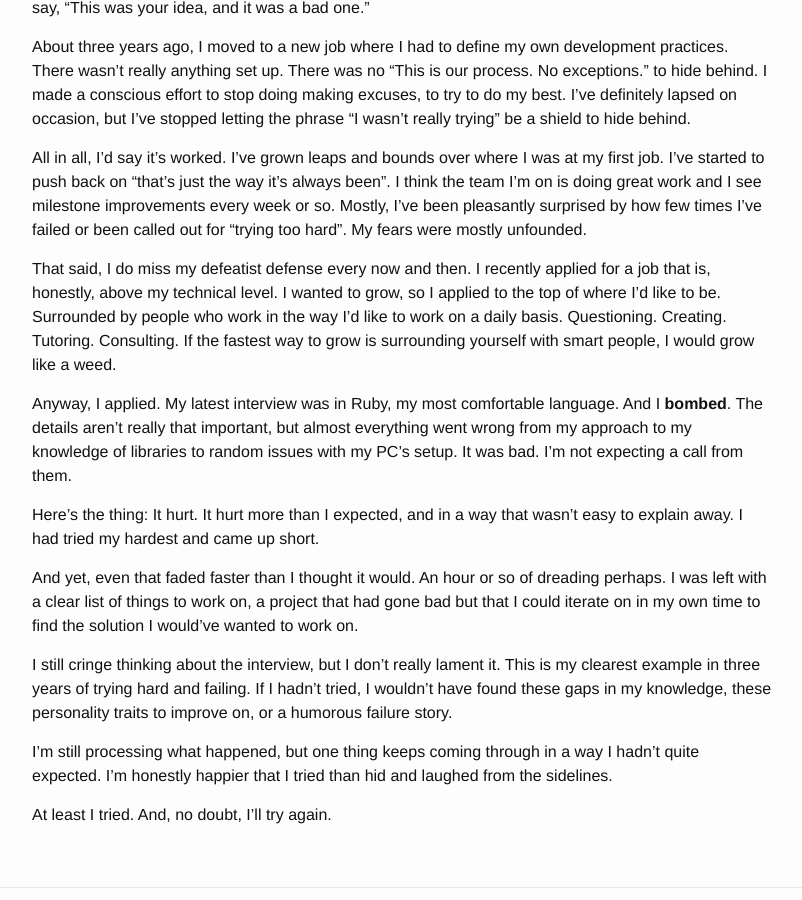
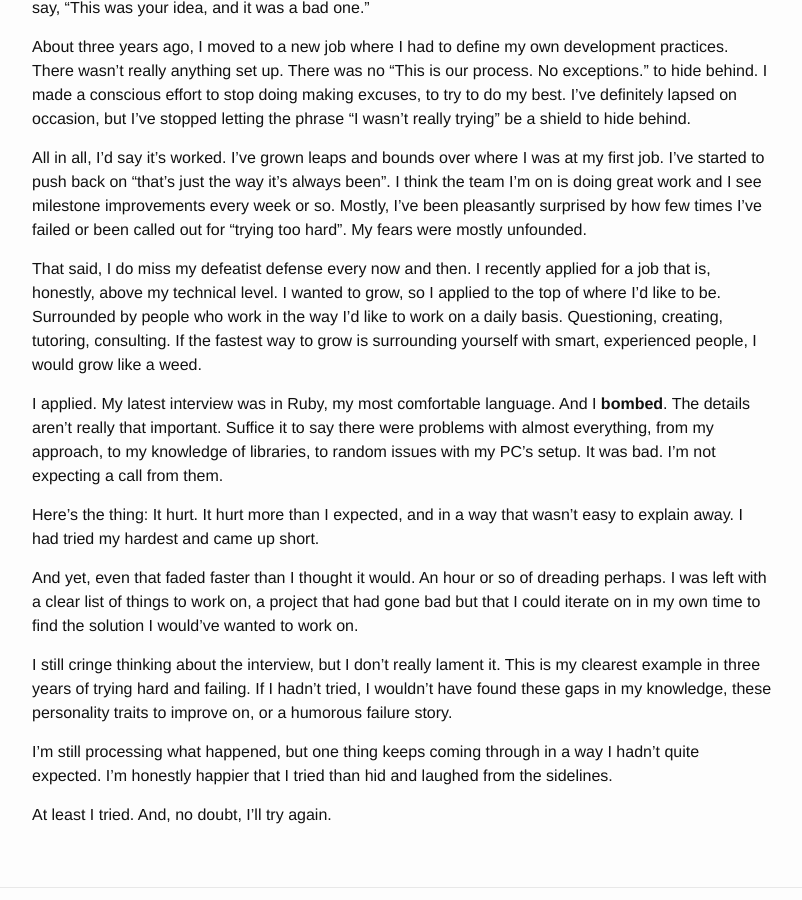
Before and after one commit to McPolemic/McPolemic.github.io, a Jekyll site: the page built from _posts/2016-03-24-defeatism.md, in a window 1280 px wide and 900 px high, scrolled down 696 px. Shown: the whole window, without its empty margins (238-1040 px from the left). Built offline with Jekyll 4.4.1, drawn with Linux system fonts in a browser that asks for light colours.

Commit message:
Fixed a few typos.

```diff
--- a/_posts/2016-03-24-defeatism.md
+++ b/_posts/2016-03-24-defeatism.md
@@ -18,9 +18,9 @@ About three years ago, I moved to a new job where I had to define my own develop
 
 All in all, I'd say it's worked. I've grown leaps and bounds over where I was at my first job. I've started to push back on "that's just the way it's always been". I think the team I'm on is doing great work and I see milestone improvements every week or so. Mostly, I've been pleasantly surprised by how few times I've failed or been called out for "trying too hard". My fears were mostly unfounded.
 
-That said, I do miss my defeatist defense every now and then. I recently applied for a job that is, honestly, above my technical level. I wanted to grow, so I applied to the top of where I'd like to be. Surrounded by people who work in the way I'd like to work on a daily basis. Questioning. Creating. Tutoring. Consulting. If the fastest way to grow is surrounding yourself with smart people, I would grow like a weed.
+That said, I do miss my defeatist defense every now and then. I recently applied for a job that is, honestly, above my technical level. I wanted to grow, so I applied to the top of where I'd like to be. Surrounded by people who work in the way I'd like to work on a daily basis. Questioning, creating, tutoring, consulting. If the fastest way to grow is surrounding yourself with smart, experienced people, I would grow like a weed.
 
-Anyway, I applied. My latest interview was in Ruby, my most comfortable language. And I **bombed**. The details aren't really that important, but almost everything went wrong from my approach to my knowledge of libraries to random issues with my PC's setup. It was bad. I'm not expecting a call from them.
+I applied. My latest interview was in Ruby, my most comfortable language. And I **bombed**. The details aren't really that important. Suffice it to say there were problems with almost everything, from my approach, to my knowledge of libraries, to random issues with my PC's setup. It was bad. I'm not expecting a call from them.
 
 Here's the thing: It hurt. It hurt more than I expected, and in a way that wasn't easy to explain away. I had tried my hardest and came up short.
 
```
